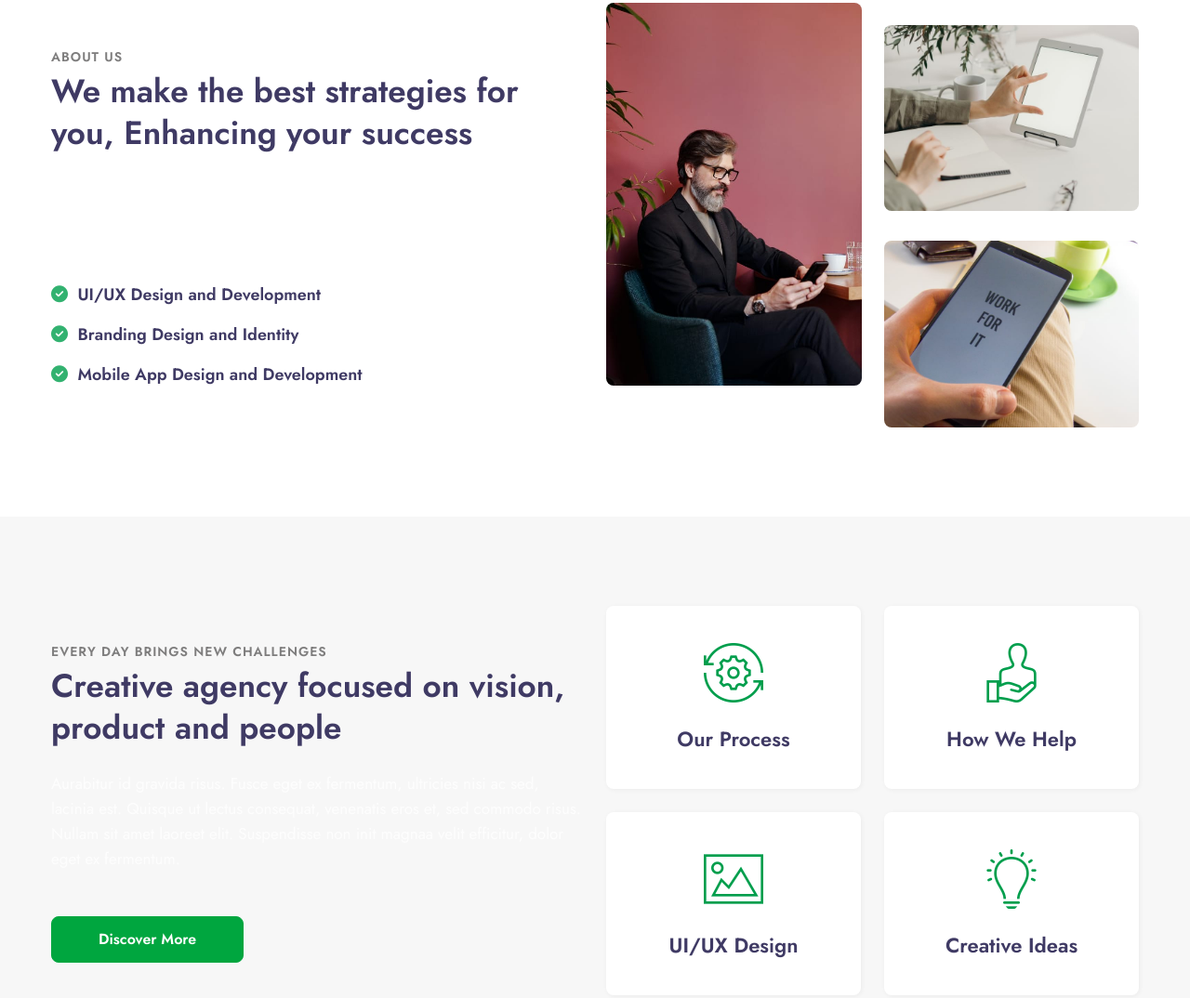
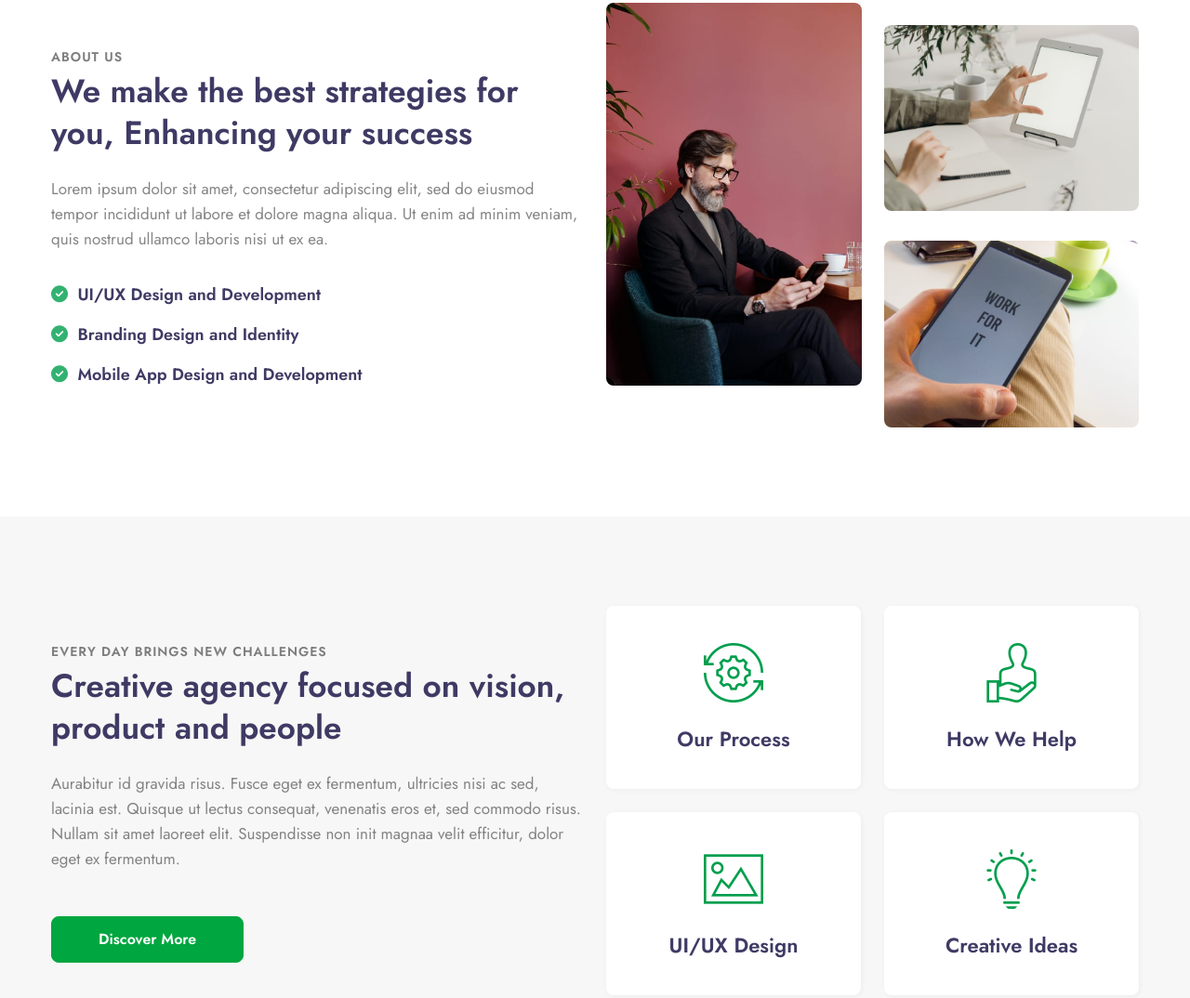
Before and after one commit to CybersfotCapstoneN5/Capstone5, a plain HTML site: page index.html in a window 1280 px wide. Shown: the part 893-1967 px from the top of the page at 93% size. Drawn offline with nearby package versions, Linux system fonts and the light colour scheme; some packages are replaced by stand-ins of ours; a script that the page names is missing.

Commit message:
small fix

```diff
--- a/assets/css/style.css
+++ b/assets/css/style.css
@@ -3414,10 +3414,10 @@ header .header-search .btn-material i {
   align-items: center;
 }
 
-footer h2,
+/* footer h2,
 p {
   color: #fff;
-}
+} */
 
 .fixedVideo .fixedVideo__content h1 {
   color: #fff;
```
